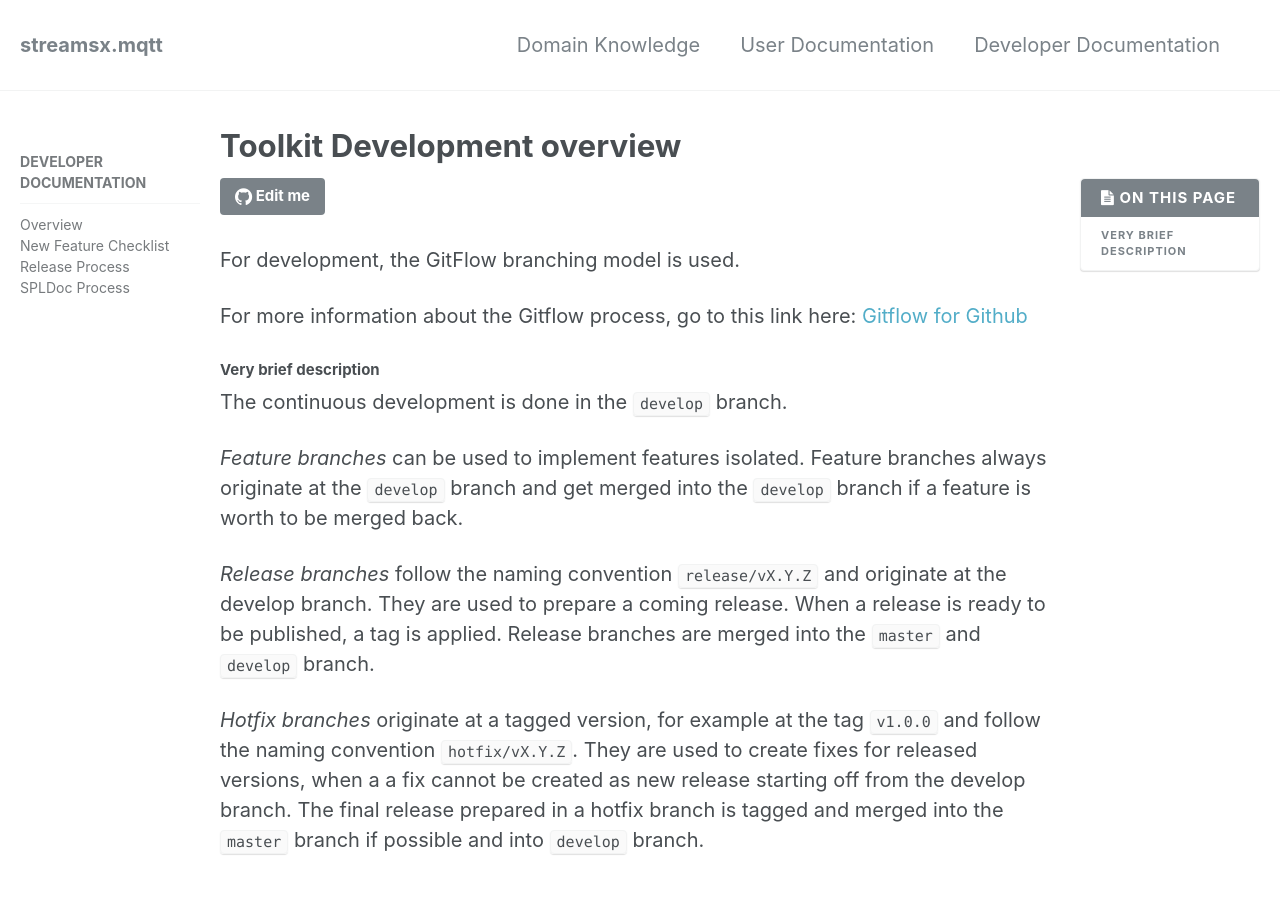
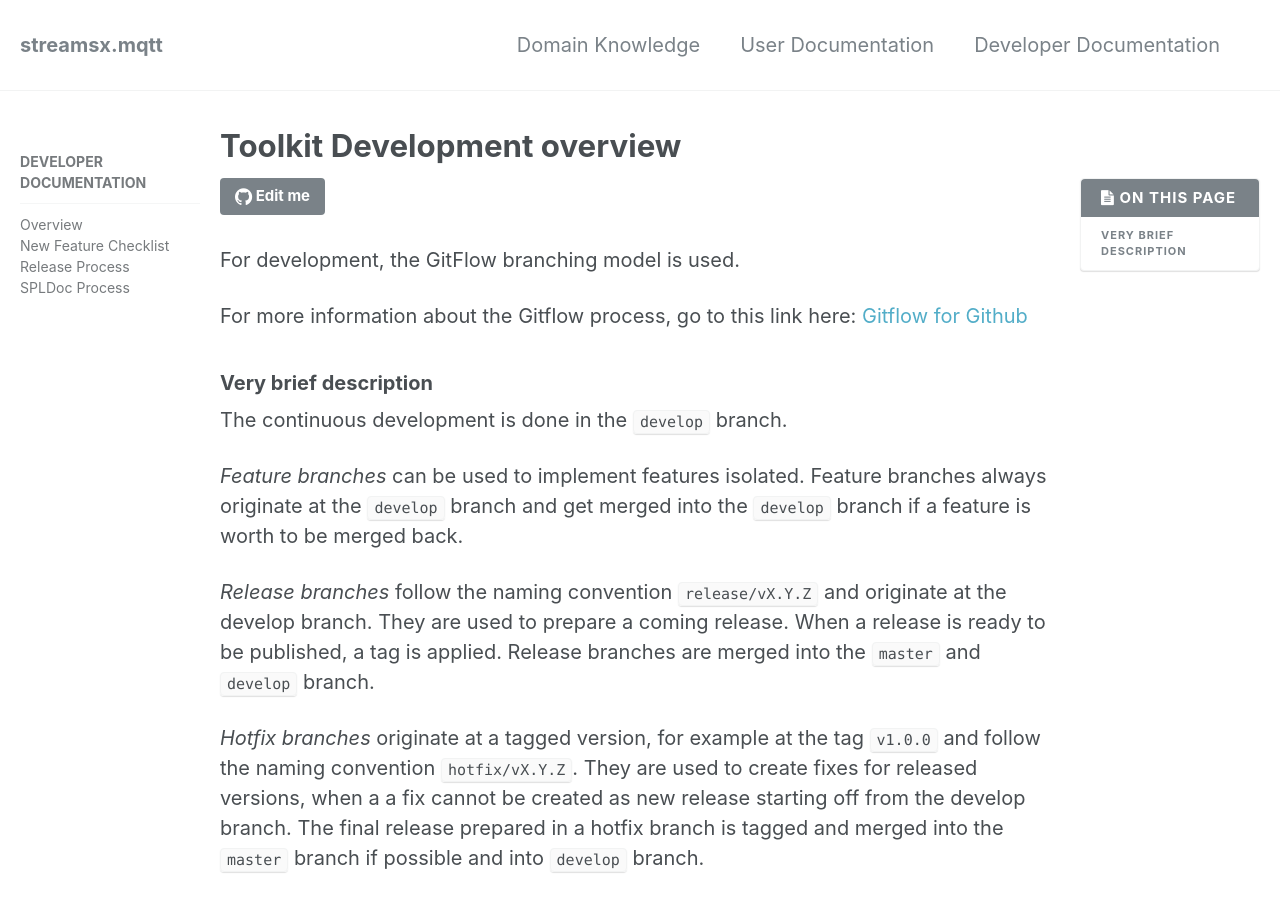
Before and after one commit to IBMStreams/streamsx.mqtt, a Jekyll site: the page built from _docs/300-developer_overview.md, in a window 1280 px wide and 900 px high. Built offline with Jekyll 4.4.1, drawn with Linux system fonts in a browser that asks for light colours.

Commit message:
gh-pages update

```diff
--- a/_docs/300-developer_overview.md
+++ b/_docs/300-developer_overview.md
@@ -17,7 +17,7 @@ For more information about the Gitflow process, go to this link here:
 [Gitflow for Github](https://datasift.github.io/gitflow/GitFlowForGitHub.html)
 
 
-#### Very brief description
+### Very brief description
 
 The continuous development is done in the `develop` branch.
 
```
